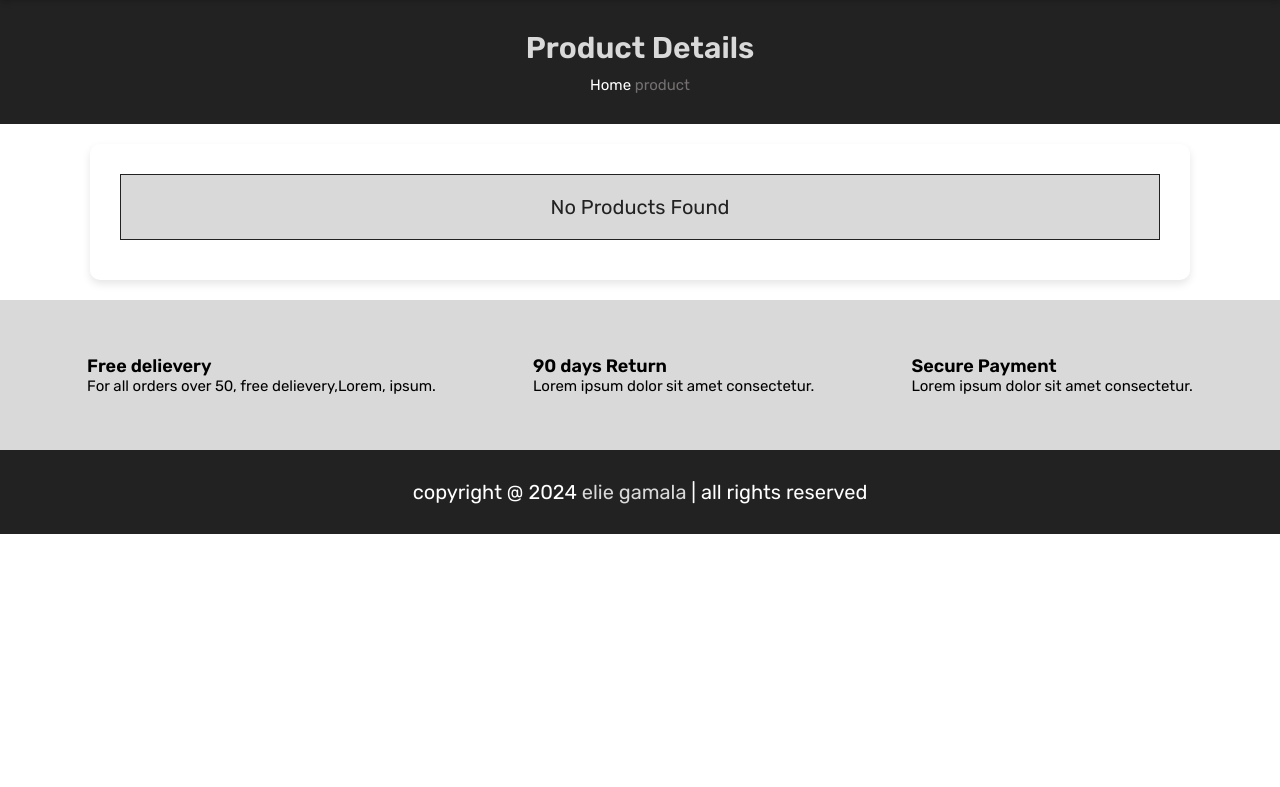
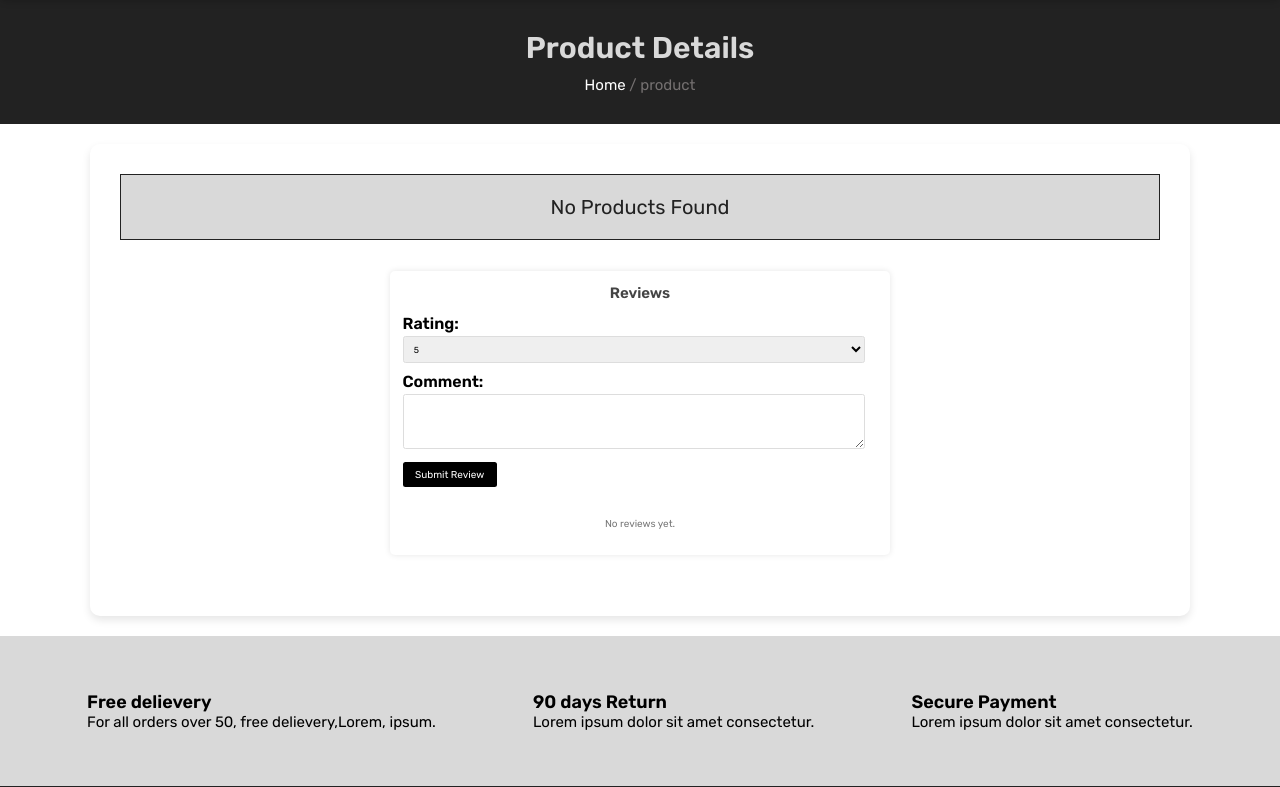
Before and after one commit to eliegamala/fully-functional-ecommerce-website, a PHP site: page /quick_view.php?pid=1 in a window 1280 px wide. Shown: the part 80-867 px from the top of the page. Before the commit the page ends 614 px from the top, so only its background shows below. Run offline with PHP 8.4, Linux system fonts and the light colour scheme; a user stored in the database is signed in; data comes from the database, SQL or seed files in the repository; both versions use the stored data as it was after the commit; tables that the repository leaves empty hold one stand-in row (values such as "Sample post"); some libraries are stand-ins or nearby versions.

Commit message:
added a product review feature to the quick view page and updated the database to store reviews

```diff
--- a/css/shopStyles.css
+++ b/css/shopStyles.css
@@ -274,6 +274,112 @@
   }
 }
 
+/* Review Section */
+.review-section {
+  max-width: 50rem;
+  margin: 3.125rem auto;
+  padding: 1.25rem;
+  background-color: #fff;
+  box-shadow: 0 0 0.625rem rgba(0,0,0,0.1);
+  border-radius: 0.5rem;
+}
+
+/* Section Header */
+.review-section h3 {
+  margin-bottom: 1.25rem;
+  font-size: 1.5rem;
+  text-align: center;
+  color: #444;
+}
+
+/* Review Form */
+.review-form {
+  margin-bottom: 1.875rem;
+}
+
+.review-form .rating,
+.review-form .comment {
+  margin-bottom: 0.9375rem;
+}
+
+.review-form label {
+  display: block;
+  margin-bottom: 0.3125rem;
+  font-weight: bold;
+}
+
+.review-form select,
+.review-form textarea {
+  width: calc(100% - 1.25rem);
+  padding: 0.625rem;
+  border: 0.0625rem solid #ddd;
+  border-radius: 0.25rem;
+  font-size: 0.875rem;
+  box-sizing: border-box;
+}
+
+.review-form button {
+  display: inline-block;
+  padding: 0.625rem 1.25rem;
+  background-color: black;
+  color: #fff;
+  border: none;
+  border-radius: 0.25rem;
+  cursor: pointer;
+  font-size: 1rem;
+}
+
+.review-form button:hover {
+  background-color: gainsboro;
+}
+
+/* Display Reviews */
+.review {
+  margin-bottom: 1.25rem;
+  padding: 0.9375rem;
+  border-bottom: 0.0625rem solid #eee;
+}
+
+.review:last-child {
+  border-bottom: none;
+}
+
+.review-header {
+  display: flex;
+  justify-content: space-between;
+  align-items: center;
+  margin-bottom: 0.625rem;
+}
+
+.review-header strong {
+  font-size: 1.125rem;
+  color: #555;
+}
+
+.review-header .rating {
+  font-size: 0.875rem;
+  color: #888;
+}
+
+.review-body {
+  font-size: 0.875rem;
+  line-height: 1.5;
+}
+
+.review-body small {
+  display: block;
+  margin-top: 0.625rem;
+  color: #aaa;
+}
+
+/* No Reviews Message */
+.no-reviews {
+  text-align: center;
+  padding: 1.25rem;
+  color: #777;
+  font-size: 1rem;
+}
+
 
 /*cart responsice*/
 
--- a/quick_view.php
+++ b/quick_view.php
@@ -10,8 +10,25 @@
 } else {
   $user_id = '';
 }
+
 include  'INCLUDES/add_cart.php';
 
+// Handle review submission
+if ($_SERVER['REQUEST_METHOD'] === 'POST' && isset($_POST['submit_review'])) {
+    $product_id = $_POST['product_id'];
+    $rating = $_POST['rating'];
+    $comment = $_POST['comment'];
+
+    if ($user_id !== '') {
+        $insert_review = $conn->prepare("INSERT INTO reviews (product_id, user_id, rating, comment) VALUES (?, ?, ?, ?)");
+        $insert_review->execute([$product_id, $user_id, $rating, $comment]);
+          // Redirect to prevent form resubmission
+          header("Location: quick_view.php?pid=$product_id");
+          exit();
+    } else {
+        echo '<script>alert("You need to log in to submit a review!");</script>';
+    }
+}
 ?>
 
 <!DOCTYPE html>
@@ -41,7 +58,7 @@
 
 <div class="heading">
   <h2>product details</h2>
-  <p><a href="index.php">Home</a> <span> product</span></p>
+  <p><a href="index.php">Home</a> <span> / product</span></p>
 </div>
 
 <!-- quick view section starts -->
@@ -86,6 +103,57 @@
   echo '<div class="empty">No products found</div>';
 }
 ?>
+
+<!-- review section starts -->
+<section class="review-section">
+  <h3>Reviews</h3>
+
+  <!-- Review form -->
+  <form action="" method="post" class="review-form">
+    <input type="hidden" name="product_id" value="<?= $pid; ?>">
+    <div class="rating">
+      <label for="rating">Rating:</label>
+      <select name="rating" id="rating" required>
+        <option value="5">5</option>
+        <option value="4">4</option>
+        <option value="3">3</option>
+        <option value="2">2</option>
+        <option value="1">1</option>
+      </select>
+    </div>
+    <div class="comment">
+      <label for="comment">Comment:</label>
+      <textarea name="comment" id="comment" rows="4" required></textarea>
+    </div>
+    <button type="submit" name="submit_review">Submit Review</button>
+  </form>
+
+  <!-- Display reviews -->
+  <?php
+  $select_reviews = $conn->prepare("SELECT reviews.*, users.name FROM reviews JOIN users ON reviews.user_id = users.ID WHERE product_id = ? ORDER BY created_at DESC");
+  $select_reviews->execute([$pid]);
+  if($select_reviews->rowCount() > 0){
+    while($fetch_reviews = $select_reviews->fetch(PDO::FETCH_ASSOC)){
+  ?>
+    <div class="review">
+      <div class="review-header">
+        <strong><?= $fetch_reviews['name']; ?></strong>
+        <span class="rating">Rating: <?= $fetch_reviews['rating']; ?>/5</span>
+      </div>
+      <div class="review-body">
+        <p><?= $fetch_reviews['comment']; ?></p>
+        <small><?= $fetch_reviews['created_at']; ?></small>
+      </div>
+    </div>
+  <?php
+    }
+  } else {
+    echo '<div class="no-reviews">No reviews yet.</div>';
+  }
+  ?>
+</section>
+<!-- review section ends -->
+
 </section>
 
 <!-- quick view section ends -->
```
Also changed, not shown: ecommerce_db.sql (+53 -3 lines).
